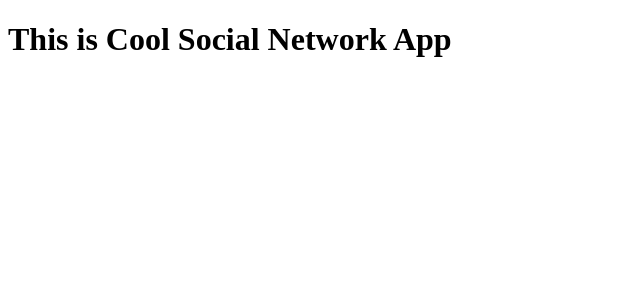
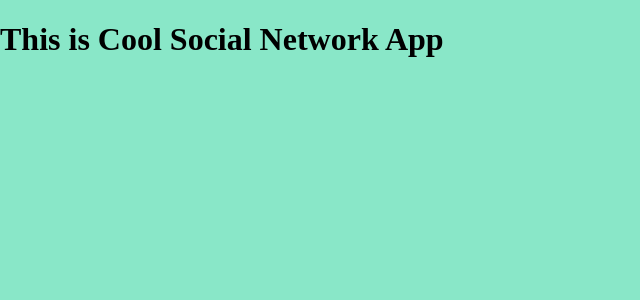
Before and after one commit to matejpoletar/cool-social-network, a React app: page / in a window 1280 px wide. Shown: the top 300 px of the page, without its empty margins (0-640 px from the left). Built offline with nearby package versions, Linux system fonts and the light colour scheme.

Commit message:
Add css and postcss loaders to webpack

```diff
--- /dev/null
+++ b/src/main.css
@@ -0,0 +1,5 @@
+@import "normalize.css";
+
+body {
+  background-color: rgb(137, 231, 200);
+}
--- a/src/main.js
+++ b/src/main.js
@@ -1,6 +1,7 @@
 import React from "react";
 import ReactDOM from "react-dom/client";
 import App from "./App";
+import "./main.css";
 
 const root = ReactDOM.createRoot(document.querySelector("#app"));
 root.render(<App />);
--- a/webpack.config.js
+++ b/webpack.config.js
@@ -1,4 +1,6 @@
 const path = require("path");
+
+const postCSSPlugins = [require("postcss-import"), require("postcss-simple-vars"), require("postcss-nested"), require("autoprefixer")];
 
 module.exports = {
   entry: "./src/main.js",
@@ -30,6 +32,10 @@ module.exports = {
           },
         },
       },
+      {
+        test: /\.css$/i,
+        use: ["style-loader", "css-loader", { loader: "postcss-loader", options: { postcssOptions: { plugins: postCSSPlugins } } }],
+      },
     ],
   },
 };
```
Also changed, not shown: package.json (+9 -0 lines), 1 other file (tests, documents, lock files or other folders).
